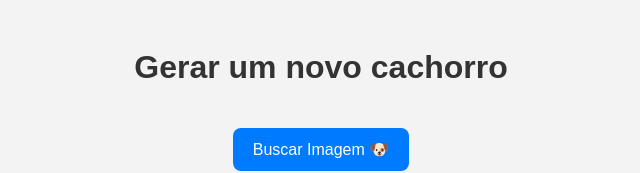
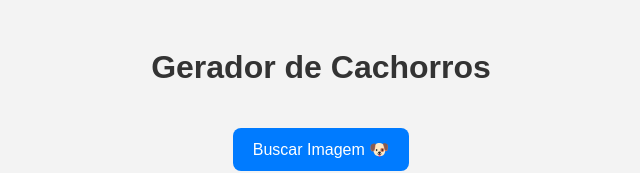
Before and after one commit to VinicinDosCodis/cachorro, a plain HTML site: page index.html in a window 1280 px wide. Shown: the top 173 px of the page, without its empty margins (319-959 px from the left). Drawn offline with Linux system fonts and the light colour scheme; no server answers.

Commit message:
Update index.html

```diff
--- a/index.html
+++ b/index.html
@@ -43,7 +43,7 @@
   </style>
 </head>
 <body>
-  <h1>Gerar um novo cachorro</h1>
+  <h1>Gerador de Cachorros</h1>
   <button onclick="loadDog()">Buscar Imagem 🐶</button>
   <img id="dog-img" src="" alt="Dog Image" />
 
```
